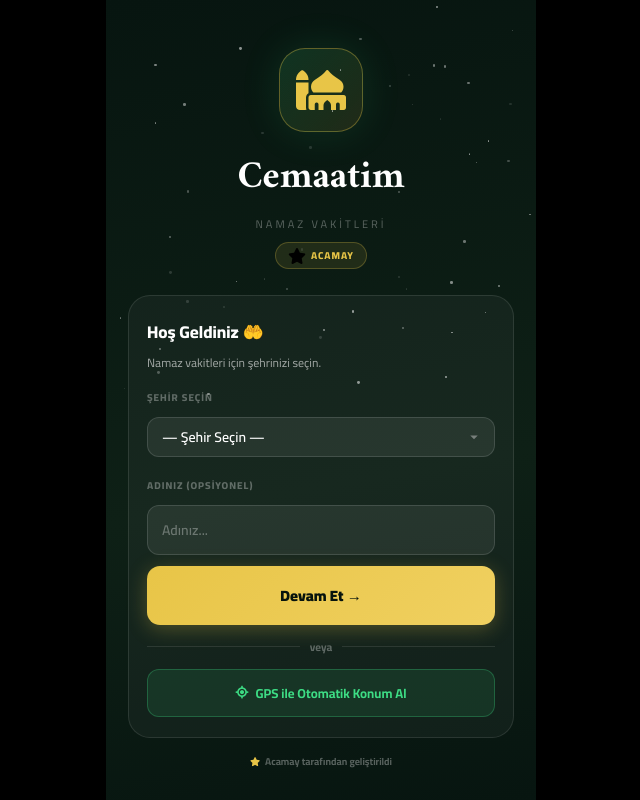
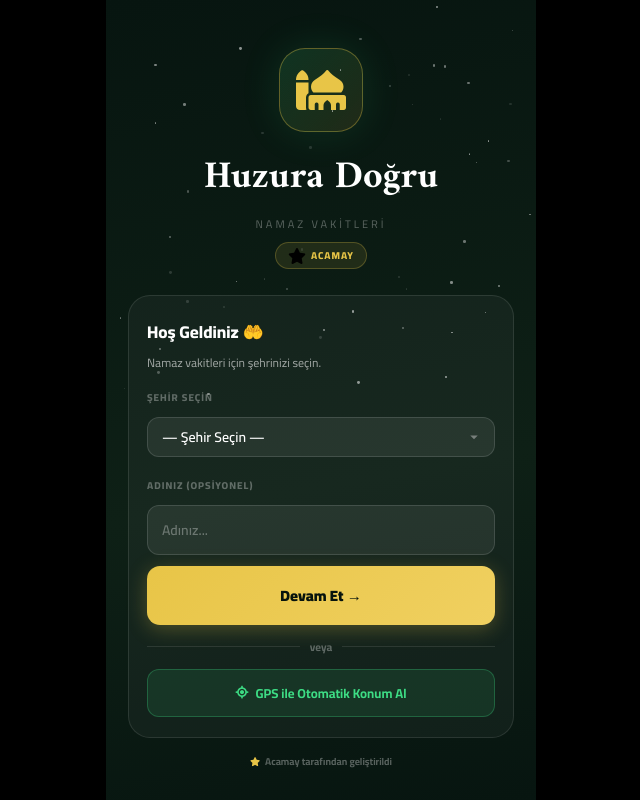
Before and after one commit to aliceylan2841-web/Beraberce-Huzura-Do-ru, a plain HTML site: page index.html in a window 1280 px wide. Shown: the whole page, without its empty margins (319-959 px from the left). Drawn offline with Linux system fonts and the light colour scheme.

Commit message:
Add files via upload

```diff
--- a/index.html
+++ b/index.html
@@ -462,7 +462,7 @@ html,body{height:100%;background:#000;font-family:'Cairo',sans-serif;overflow:hi
 <div id="pg-setup" class="page show">
   <div class="logo-box">
     <div class="logo-ring"><i class="fa-solid fa-mosque"></i></div>
-    <h1>Cemaatim</h1>
+    <h1>Huzura Doğru</h1>
     <p>Namaz Vakitleri</p>
     <div class="acamay-badge"><i class="fa-solid fa-star"></i><span>ACAMAY</span></div>
   </div>
```
